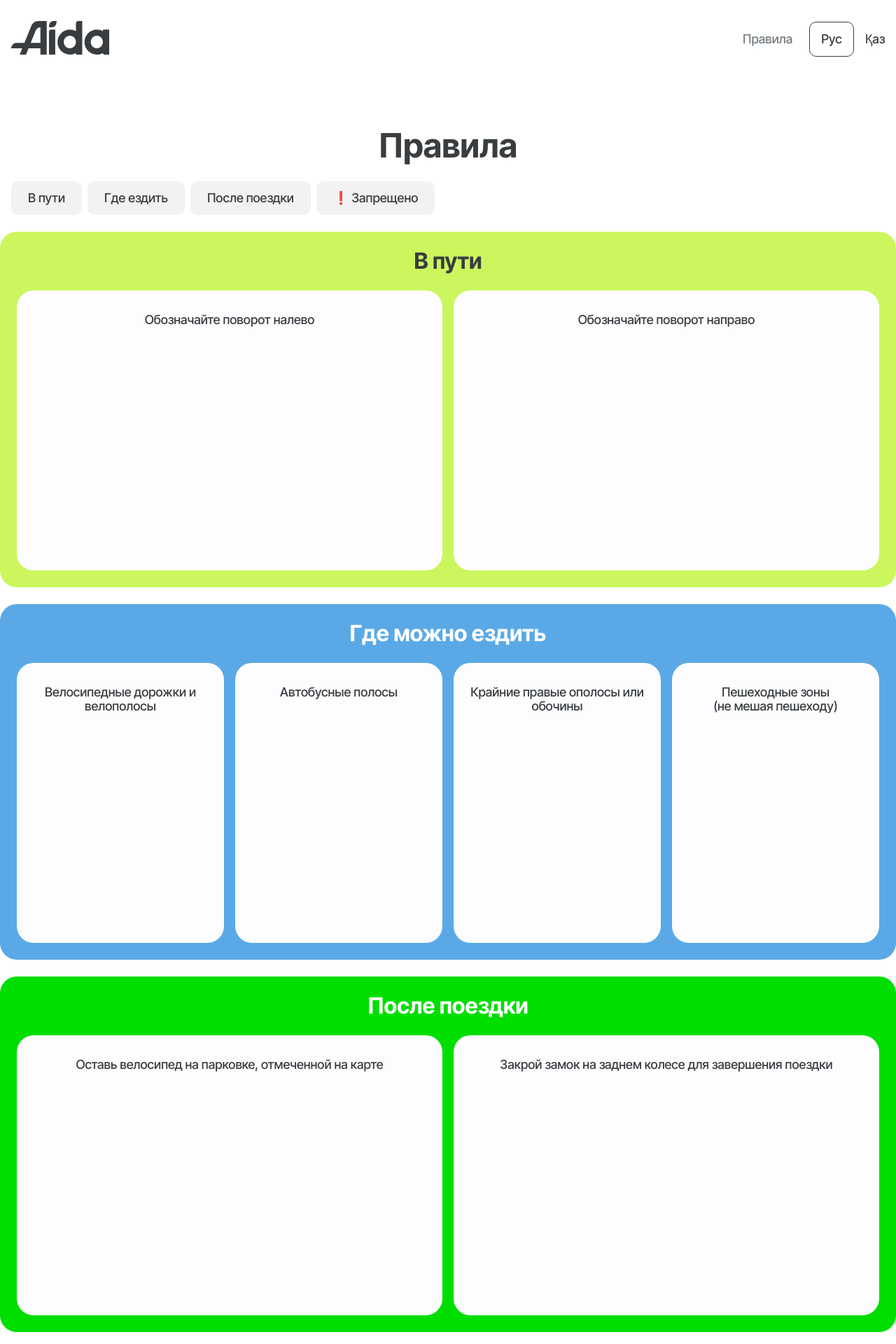
After one commit to RuslanFatikhov/Aida, a Flask app: template templates/rules_ru.html in a window 1280 px wide. The commit adds this page. Shown: the top 1920 px of the page at 70% size. Run offline with Flask 3, Linux system fonts and the light colour scheme; the template is opened without the code that fills it, so the values that code supplies are empty.

Commit message:
Add files via upload

```diff
--- a/app.py
+++ b/app.py
@@ -4,11 +4,28 @@ app = Flask(__name__)
 
 @app.route("/")
 def index():
+    lang = request.args.get('lang', 'kz')
+    if lang == "ru":
+        return render_template("index_ru.html")
+    else:
+        return render_template("index_kz.html")
+
+@app.errorhandler(404)
+def page_not_found(e):
+    lang = request.args.get('lang', 'kz')
+    if lang == "ru":
+        return render_template('404_ru.html'), 404
+    else:
+        return render_template('404_kz.html'), 404
+
+@app.route("/rules")
+def rules():
     lang = request.args.get('lang', 'kz')  # Получаем язык из параметров URL или используем 'kz' по умолчанию
     if lang == "ru":
-        return render_template("index_ru.html")
+        return render_template("rules_ru.html")
     else:  # По умолчанию используем казахский язык
-        return render_template("index_kz.html")
+        return render_template("rules_kz.html")
+
 
 if __name__ == "__main__":
     app.run(debug=True)
--- a/static/components/header-ru.html
+++ b/static/components/header-ru.html
@@ -1,29 +1,42 @@
 <header>
-    <a href="../">
+    <a href="/">
         <img src="../static/src/logo-black.svg" alt="Aida">
     </a>
 
     <div class="desktop">
         <span class="hstack">
-
-            <a class="ghost"><p class="black80">Правила</p></a>
-
+            <!-- Обновленная ссылка на страницу с правилами -->
+            <a href="/rules?lang=ru" class="ghost"><p class="black80">Правила</p></a>
 
             <!--Selector-->
             <span class="switcher">
                 <a href="/?lang=ru" class="border_m black90"><p>Рус</p></a>
                 <a href="/?lang=kz" class="ghost black90"><p>Қаз</p></a>
             </span>
-
-
-
         </span>
     </div>
 
     <div class="mobile">
-        <button class="ghost icon">
+        <button id="menuToggle" class="ghost icon">
             <img src="../static/src/menu.svg" alt="menu">
         </button>
     </div>
 
+    <!-- Меню -->
+    <div id="sidebarMenu" class="sidebar-menu white90bg">
+
+        <button id="closeMenu" class="close-menu"><img src="../static/src/close.svg" alt="close"></button>
+
+        <div class="vstack gap24">
+            <span class="switcher">
+                <a href="/?lang=ru" class="border_m black90"><p>Рус</p></a>
+                <a href="/?lang=kz" class="ghost black90"><p>Қаз</p></a>
+            </span>
+
+            <a href="/rules?lang=ru" class="ghost"><h4 class="black80">Правила</h4></a>
+        </div>
+
+    </div>
+
+
 </header>
--- a/static/css/buttons.css
+++ b/static/css/buttons.css
@@ -36,6 +36,7 @@ a{
     font-size: 18px;
     line-height: 20px;
     letter-spacing: -5%;
+    white-space: nowrap;
 }
 
 
--- a/static/css/colors.css
+++ b/static/css/colors.css
@@ -4,11 +4,17 @@
     --black80: #747C81;
 
     --green: #00DE00;
-    --lyme: #E1FF09;
+    --lyme: #CBF65E;
+    --blue:#5AA9E6;
+    --red:#FD4D17;
 
     --white90: #FDFDFF;
     --white80: #F2F2F2;
 
+}
+
+.white90{
+    color: var(--white90);
 }
 
 
@@ -24,6 +30,10 @@
     background-color: var(--white80);
 }
 
+.white90bg{
+    background-color: var(--white90);
+}
+
 .black90bg{
     background-color: var(--black90);
 }
@@ -36,3 +46,11 @@
 .lymebg{
     background-color: var(--lyme);
 }
+
+.bluebg{
+    background-color:var(--blue);
+}
+
+.redbg{
+    background-color: var(--red);
+}
--- a/static/css/footer.css
+++ b/static/css/footer.css
@@ -42,5 +42,6 @@ footer ul{
     footer{
         padding-left: 16px;
         padding-right: 16px;
+        padding-bottom: 100px;
     }
 }
--- a/static/css/header.css
+++ b/static/css/header.css
@@ -31,6 +31,40 @@ header span{
     display: none;
 }
 
+/* Скрыть меню по умолчанию */
+#sidebarMenu {
+    position: fixed;
+    right: -100%; /* Ширина меню */
+    top: 0;
+    width: 100%;
+    height: 100%;
+    padding: 24px 16px;
+    z-index: 1;
+    transition: right 0.3s ease;
+
+    box-sizing: border-box;
+}
+
+/* Стиль для активного меню */
+#sidebarMenu.active {
+    right: 0;
+}
+
+
+.close-menu {
+    position: absolute;
+    top: 24px; /* Регулируйте по своему усмотрению */
+    right: 16px; /* Регулируйте по своему усмотрению */
+    background: #fff; /* Или любой другой цвет, соответствующий дизайну */
+    border: none;
+    font-size: 1.5rem;
+    cursor: pointer;
+}
+
+
+
+
+
 @media screen and (max-width: 1300px) {
     header{
         padding-left: 16px;
--- a/static/css/index.css
+++ b/static/css/index.css
@@ -1,3 +1,23 @@
+html {
+    scroll-behavior: smooth;
+}
+
+/* Скрывает полосу прокрутки для Webkit-браузеров, таких как Safari и Chrome */
+::-webkit-scrollbar {
+    display: none;
+  }
+
+  /* Скрывает полосу прокрутки для IE, Edge и Firefox */
+  body {
+    -ms-overflow-style: none;  /* для Internet Explorer и Edge */
+    scrollbar-width: none;  /* для Firefox */
+  }
+
+  /* Для остальных браузеров, где возможно, это скроет полосу прокрутки, но позволит контенту прокручиваться */
+  body {
+    overflow: -moz-scrollbars-none;  /* специфический для старых версий Firefox */
+  }
+
 
 body{
     overflow-x: hidden;
@@ -44,10 +69,15 @@ main{
 .vstack{
     display: flex;
     flex-direction: column;
+    width: 100%;
 }
 
 .gap8{
     gap:8px
+}
+
+.gap16{
+    gap:16px;
 }
 
 .gap24{
@@ -58,6 +88,22 @@ main{
     gap:48px
 }
 
+.mt24{
+    margin-top: 24px;
+}
+
+.mt32{
+    margin-top: 32px;
+}
+
+.mt48{
+    margin-top: 48px;
+}
+
+.mt100{
+    margin-top: 100px;
+}
+
 .block{
     width: 100%;
     display: flex;
@@ -66,10 +112,33 @@ main{
     padding-bottom: 100px;
 }
 
+.ruleblock{
+    padding: 24px;
+    border-radius: 24px;
+    width: 100%;
+    box-sizing: border-box;
+}
+
+.ruleblock .card{
+    height: 400px;
+    padding: 32px 16px;
+    box-sizing: border-box;
+}
+
+.tarif .card{
+    padding: 24px 16px;
+
+}
+
 .grid{
     display: grid;
     grid-template-columns: repeat(4, 1fr);
     gap: 20px;
+}
+
+.grid2{
+    display: grid;
+    grid-template-columns: repeat(auto-fit, minmax(200px,1fr));
 }
 
 .card{
@@ -79,9 +148,8 @@ main{
 
     width: 100%;
     border-radius: 24px;
-    height: 440px;
-
     overflow: hidden;
+    box-sizing: border-box;
 }
 
 .card h5{
@@ -218,21 +294,50 @@ main{
     }
 }
 
-/* Скрывает элементы */
-.hidden {
-    display: none;
-}
 
-/* Плавное появление и исчезновение для попапа и оверлея */
-.visible {
-    display: block;
-    animation: fadeIn 0.3s;
-}
 
 @keyframes fadeIn {
     from { opacity: 0; }
     to { opacity: 1; }
 }
+
+.hidden { display: none; }
+
+/* Плавное появление и исчезновение для попапа и оверлея */
+.visible {
+    display: flex;
+    flex-direction: column;
+    gap: 16px;
+    animation: fadeIn 0.3s;
+}
+
+.hscroll {
+    padding-left: 16px;
+    padding-right: 16px;
+    align-items: center;
+    height: 48px;
+    display: flex; /* используем flexbox для выравнивания элементов в ряд */
+    overflow-x: auto; /* позволяет горизонтальную прокрутку, если дочерние элементы выходят за границы контейнера */
+    -webkit-overflow-scrolling: touch; /* обеспечивает плавную прокрутку на устройствах с iOS */
+    scrollbar-width: thin; /* делает полосу прокрутки более тонкой (поддерживается в Firefox) */
+    scrollbar-color: #888 #e0e0e0; /* изменяет цвет полосы прокрутки (поддерживается в Firefox) */
+
+    position: sticky;
+    top: 24px
+  }
+
+  .hscroll::-webkit-scrollbar {
+    height: 8px; /* высота полосы прокрутки для Webkit-браузеров */
+  }
+
+  .hscroll::-webkit-scrollbar-thumb {
+    background: #888; /* цвет ползунка прокрутки */
+  }
+
+  .hscroll::-webkit-scrollbar-track {
+    background: #e0e0e0; /* цвет дорожки прокрутки */
+  }
+
 
 
 @media screen and (max-width: 530px) {
--- a/static/js/components.js
+++ b/static/js/components.js
@@ -6,7 +6,11 @@ $(document).ready(function() {
     var headerPath = 'static/components/header-' + lang + '.html';
     var footerPath = 'static/components/footer-' + lang + '.html';
 
-    // Динамическая загрузка header и footer
-    $("#header").load(headerPath);
+    // Динамическая загрузка header и вызов инициализации меню после загрузки
+    $("#header").load(headerPath, function() {
+        initializeMenuToggle(); // Убедитесь, что эта функция объявлена в scripts.js
+    });
+
+    // Динамическая загрузка footer
     $("#footer").load(footerPath);
 });
--- /dev/null
+++ b/templates/rules_ru.html
@@ -0,0 +1,153 @@
+<!DOCTYPE html>
+<html lang="ru">
+<head>
+    <!--Meta-->
+    <meta charset="UTF-8">
+    <meta name="viewport" content="width=device-width, initial-scale=1.0">
+    <title>Aida | Правила</title>
+    <meta name="description" content="Aida - ваш городской байкшеринг. Найдите ближайший велосипед и начните своё путешествие сейчас!">
+    <meta property="og:type" content="website">
+    <meta property="og:title" content="Aida | Городской байкшеринг">
+    <meta property="og:description" content="Найдите ближайший велосипед и начните своё путешествие с Aida!">
+    <meta property="og:image" content="../static/src/meta/meta_index_ru.jpg">
+
+
+
+
+    <!--Links-->
+    <link rel="stylesheet" href="../static/css/reset.css">
+    <link rel="stylesheet" href="../static/css/colors.css">
+    <link rel="stylesheet" href="../static/css/fonts.css">
+    <link rel="stylesheet" href="../static/css/buttons.css">
+    <link rel="stylesheet" href="../static/css/index.css">
+    <link rel="stylesheet" href="../static/css/header.css">
+    <link rel="stylesheet" href="../static/css/footer.css">
+    <!--Fav-->
+    <link rel="apple-touch-icon" sizes="180x180" href="../static/src/fav/apple-touch-icon.png">
+    <link rel="icon" type="image/png" sizes="32x32" href="../static/src/fav/favicon-32x32.png">
+    <link rel="icon" type="image/png" sizes="16x16" href="../static/src/fav/favicon-16x16.png">
+    <link rel="manifest" href="/site.webmanifest">
+    <link rel="mask-icon" href="/safari-pinned-tab.svg" color="#e1ff09">
+    <meta name="msapplication-TileColor" content="#e1ff09">
+    <meta name="theme-color" content="#e1ff09">
+</head>
+<body>
+    <!--Header-->
+    <div id="header"></div>
+
+
+    <main>
+        <h3 class="bold black90 center mt100">Правила</h3>
+
+        <div class="vstack gap24">
+
+            <div class="hscroll mt24 gap8">
+                <a class="white80bg sizem" href="#drive"><p class="black90">В пути</p></a>
+                <a class="white80bg sizem" href="#road"><p class="black90">Где ездить</p></a>
+                <a class="white80bg sizem" href="#finish"><p class="black90">После поездки</p></a>
+                <a class="white80bg sizem" href="#stop"><p class="black90">❗️ Запрещено</p></a>
+
+            </div>
+
+            <!--Lyme-->
+            <div id="drive" class="ruleblock lymebg">
+                <h4 class="bold center black90">В пути</h4>
+
+                <!--Grid-->
+                <div class="grid2 gap16 mt24">
+
+                    <div class="card white90bg">
+                        <p class="black90 center">Обозначайте поворот налево</p>
+                    </div>
+
+                    <div class="card white90bg">
+                        <p class="black90 center">Обозначайте поворот направо</p>
+                    </div>
+
+                </div>
+            </div>
+
+            <!--Blue-->
+            <div id="road" class="ruleblock bluebg">
+                <h4 class="bold center white90">Где можно ездить</h4>
+
+                <!--Grid-->
+                <div class="grid2 gap16 mt24">
+
+                    <div class="card white90bg">
+                        <p class="black90 center">Велосипедные дорожки и велополосы</p>
+                    </div>
+
+                    <div class="card white90bg">
+                        <p class="black90 center">Автобусные полосы</p>
+                    </div>
+
+                    <div class="card white90bg">
+                        <p class="black90 center">Крайние правые ополосы или обочины</p>
+                    </div>
+
+                    <div class="card white90bg">
+                        <p class="black90 center">Пешеходные зоны<br>(не мешая пешеходу)</p>
+                    </div>
+
+                </div>
+            </div>
+
+            <!--Green-->
+            <div id="finish" class="ruleblock greenbg">
+                <h4 class="bold center white90">После поездки</h4>
+
+                <!--Grid-->
+                <div class="grid2 gap16 mt24">
+
+                    <div class="card white90bg">
+                        <p class="black90 center">Оставь велосипед на парковке, отмеченной на карте</p>
+                    </div>
+
+                    <div class="card white90bg">
+                        <p class="black90 center">Закрой замок на заднем колесе для завершения поездки</p>
+                    </div>
+
+                </div>
+            </div>
+
+            <!--Red-->
+            <div id="stop" class="ruleblock redbg">
+                <h4 class="bold center white90">После поездки</h4>
+
+                <!--Grid-->
+                <div class="grid2 gap16 mt24">
+
+                    <div class="card white90bg">
+                        <p class="black90 center">Разворот на проезжей части</p>
+                    </div>
+
+                    <div class="card white90bg">
+                        <p class="black90 center">Поворот налево на проезжей части</p>
+                    </div>
+
+                    <div class="card white90bg">
+                        <p class="black90 center">Провозить негабаритный груз</p>
+                    </div>
+
+                    <div class="card white90bg">
+                        <p class="black90 center">Кататься вдвоем</p>
+                    </div>
+
+                </div>
+            </div>
+
+        </div>
+    </main>
+
+
+    <!--Footer-->
+    <div id="footer"></div>
+
+    <!-- Подключение jQuery -->
+    <script src="https://ajax.googleapis.com/ajax/libs/jquery/3.5.1/jquery.min.js"></script>
+    <script src="../static/js/components.js"></script>
+    <script src="../static/js/scripts.js"></script>
+
+</body>
+</html>
```
Also changed, not shown: other parts of static/css/index.css (+30 -3 lines), static/components/header-kz.html (+21 -2 lines), static/js/scripts.js (added, +64 -0 lines), templates/index_kz.html (+15 -13 lines), templates/index_ru.html (+31 -43 lines), templates/rules_kz.html (added, +87 -0 lines), static/src/close.svg (added), static/src/cover.png (added), static/src/lyme-bg.svg, templates/404_kz.html (added), templates/404_ru.html (added).
